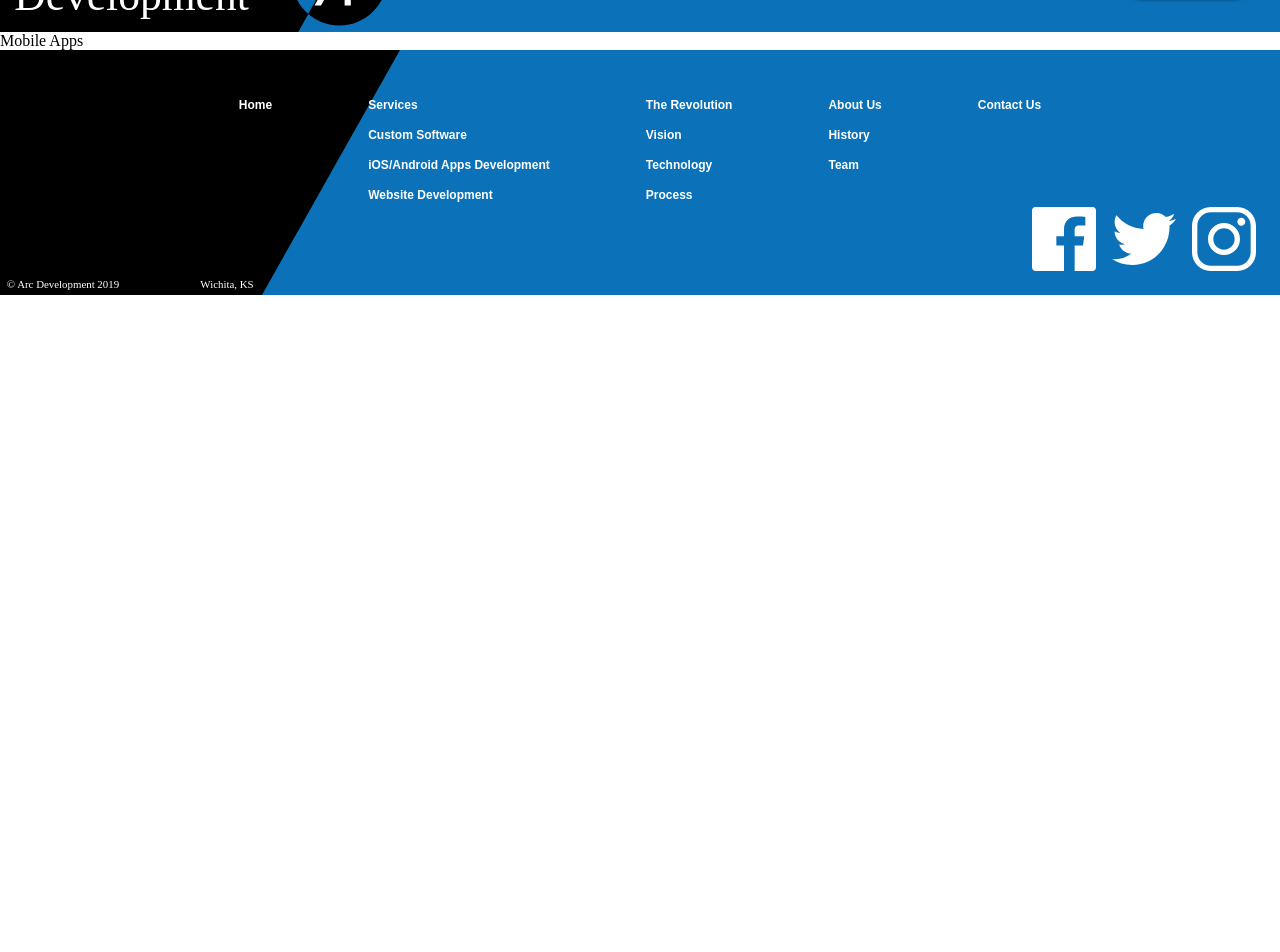
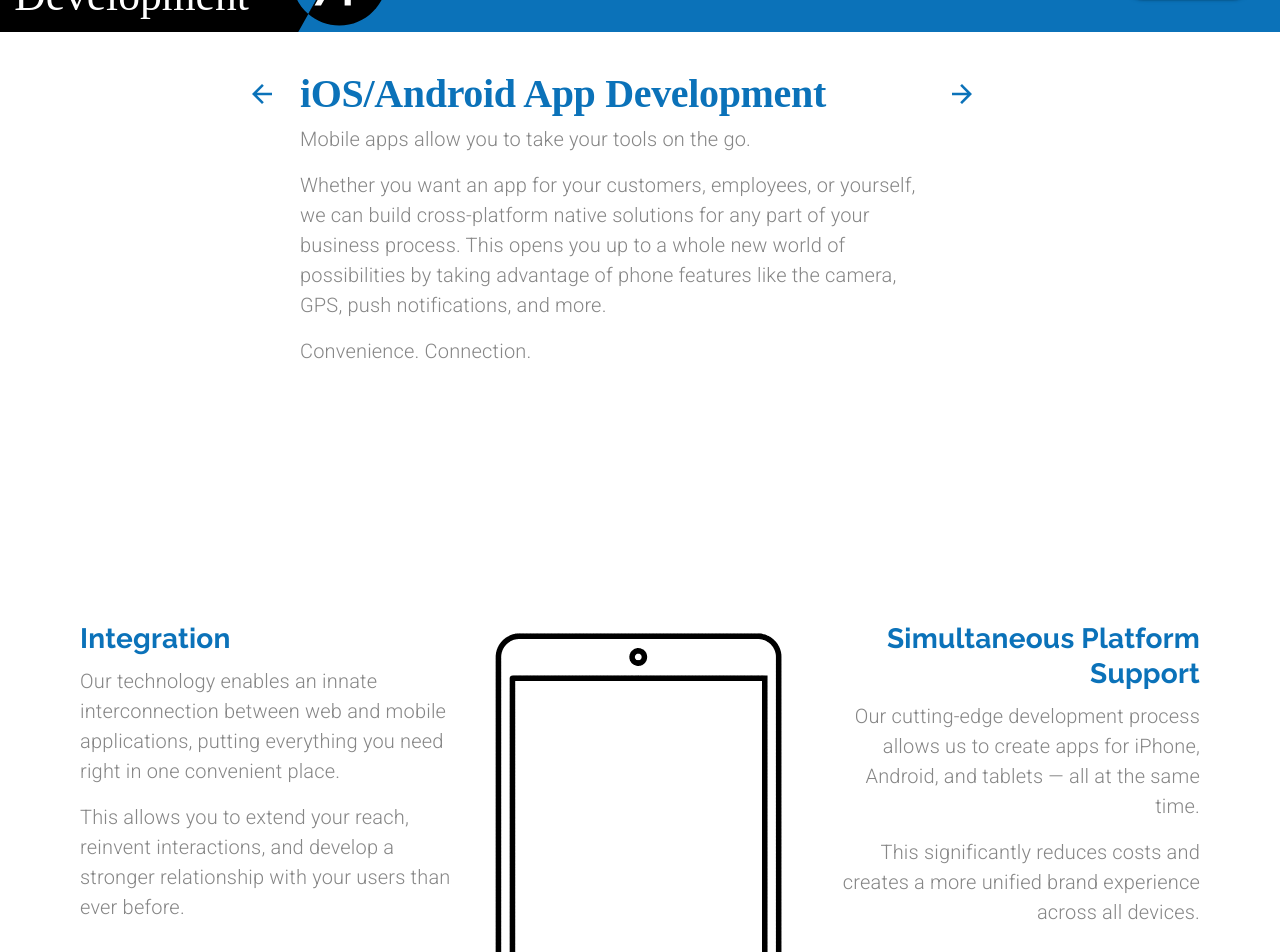
Before and after one commit to sudeen/React-With-MaterialUI, a React (Create React App) app: page /mobileapps in a window 1280 px wide. Shown: the part 80-1032 px from the top of the page. Before the commit the page ends 800 px from the top, so only its background shows below. Built offline with nearby package versions, Linux system fonts and the light colour scheme.

Commit message:
Completed Mobile apps page

```diff
--- a/src/components/App.js
+++ b/src/components/App.js
@@ -5,6 +5,7 @@
 import LandingPage from "./LandingPage";
 import Services from "./Services";
 import CustomSoftware from "./CustomSoftware";
+import MobileApps from "./MobileApps";
 
 import { ThemeProvider } from "@material-ui/styles";
 import theme from "./ui/Theme";
@@ -62,7 +63,13 @@
           <Route
             exact
             path="/mobileapps"
-            component={() => <div>Mobile Apps</div>}
+            render={props => (
+              <MobileApps
+                {...props}
+                setValue={setValue}
+                setSelectedIndex={setSelectedIndex}
+              />
+            )}
           />
           <Route exact path="/websites" component={() => <div>Websites</div>} />
           <Route
--- /dev/null
+++ b/src/components/MobileApps.js
@@ -0,0 +1,269 @@
+import React from "react";
+import Lottie from "react-lottie";
+import { Link } from "react-router-dom";
+import { makeStyles, useTheme } from "@material-ui/core/styles";
+import IconButton from "@material-ui/core/IconButton";
+import Grid from "@material-ui/core/Grid";
+import Typography from "@material-ui/core/Typography";
+import useMediaQuery from "@material-ui/core/useMediaQuery";
+import Hidden from "@material-ui/core/Hidden";
+
+import backArrow from "../assets/backArrow.svg";
+import forwardArrow from "../assets/forwardArrow.svg";
+import swiss from "../assets/swissKnife.svg";
+import access from "../assets/extendAccess.svg";
+import engagement from "../assets/increaseEngagement.svg";
+
+import integrationAnimation from "../animations/integrationAnimation/data.json";
+
+import CallToAction from "./ui/CallToAction";
+
+const useStyles = makeStyles(theme => ({
+  heading: {
+    maxWidth: "40em",
+  },
+  arrowContainer: {
+    marginTop: "0.5em",
+  },
+  rowContainer: {
+    paddingLeft: "5em",
+    paddingRight: "5em",
+    [theme.breakpoints.down("sm")]: {
+      paddingLeft: "1.5em",
+      paddingRight: "1.5em",
+    },
+  },
+}));
+
+export default function MobileApps(props) {
+  const classes = useStyles();
+  const theme = useTheme();
+  const matchesMD = useMediaQuery(theme.breakpoints.down("md"));
+  const matchesSM = useMediaQuery(theme.breakpoints.down("sm"));
+  const matchesXS = useMediaQuery(theme.breakpoints.down("xs"));
+
+  const defaultOptions = {
+    loop: true,
+    autoplay: true,
+    animationData: integrationAnimation,
+    rendererSettings: {
+      preserveAspectRatio: "xMidYMid slice",
+    },
+  };
+
+  return (
+    <Grid container direction="column">
+      <Grid
+        item
+        container
+        direction="row"
+        justify="center"
+        className={classes.rowContainer}
+        style={{ marginTop: matchesXS ? "1em" : "2em" }}
+      >
+        {/* Back arrow grid */}
+        <Hidden mdDown>
+          <Grid
+            item
+            className={classes.arrowContainer}
+            style={{ marginRight: "1em", marginLeft: "-3.5em" }}
+          >
+            <IconButton
+              component={Link}
+              to="/customsoftware"
+              style={{ backgroundColor: "transparent" }}
+              onClick={() => props.setSelectedIndex(1)}
+            >
+              <img
+                src={backArrow}
+                alt="Back to Custom Software Development Page"
+              />
+            </IconButton>
+          </Grid>
+        </Hidden>
+        {/* Main Contents */}
+        <Grid item container direction="column" className={classes.heading}>
+          <Grid item>
+            <Typography align={matchesMD ? "center" : undefined} variant="h2">
+              iOS/Android App Development
+            </Typography>
+          </Grid>
+          <Grid item>
+            <Typography
+              align={matchesMD ? "center" : undefined}
+              variant="body1"
+              paragraph
+            >
+              Mobile apps allow you to take your tools on the go.
+            </Typography>
+            <Typography
+              align={matchesMD ? "center" : undefined}
+              variant="body1"
+              paragraph
+            >
+              Whether you want an app for your customers, employees, or
+              yourself, we can build cross-platform native solutions for any
+              part of your business process. This opens you up to a whole new
+              world of possibilities by taking advantage of phone features like
+              the camera, GPS, push notifications, and more.
+            </Typography>
+            <Typography
+              align={matchesMD ? "center" : undefined}
+              variant="body1"
+              paragraph
+            >
+              Convenience. Connection.
+            </Typography>
+          </Grid>
+        </Grid>
+        <Hidden mdDown>
+          <Grid item className={classes.arrowContainer}>
+            <IconButton
+              component={Link}
+              to="/websites"
+              style={{ backgroundColor: "transparent" }}
+              onClick={() => props.setSelectedIndex(3)}
+            >
+              <img
+                src={forwardArrow}
+                alt="Forward to Website Development Page"
+              />
+            </IconButton>
+          </Grid>
+          {/* End of Grid Container that contains arrows and content */}
+        </Hidden>
+      </Grid>
+      {/* Integration section */}
+      <Grid
+        item
+        container
+        direction={matchesSM ? "column" : "row"}
+        className={classes.rowContainer}
+        style={{ marginTop: "15em", marginBottom: "15em" }}
+      >
+        <Grid item container direction="column" md>
+          <Grid item>
+            <Typography
+              align={matchesSM ? "center" : undefined}
+              variant="h4"
+              gutterBottom
+            >
+              Integration
+            </Typography>
+          </Grid>
+          <Grid item>
+            <Typography
+              align={matchesSM ? "center" : undefined}
+              variant="body1"
+              paragraph
+            >
+              Our technology enables an innate interconnection between web and
+              mobile applications, putting everything you need right in one
+              convenient place.
+            </Typography>
+            <Typography
+              align={matchesSM ? "center" : undefined}
+              variant="body1"
+              paragraph
+            >
+              This allows you to extend your reach, reinvent interactions, and
+              develop a stronger relationship with your users than ever before.
+            </Typography>
+          </Grid>
+        </Grid>
+        <Grid item md>
+          <Lottie options={defaultOptions} style={{ maxWidth: "20em" }} />
+        </Grid>
+        {/* Simultaneous block */}
+        <Grid item container direction="column" md>
+          <Grid item>
+            <Typography
+              align={matchesSM ? "center" : "right"}
+              variant="h4"
+              gutterBottom
+            >
+              Simultaneous Platform Support
+            </Typography>
+          </Grid>
+          <Grid item>
+            <Typography
+              align={matchesSM ? "center" : "right"}
+              variant="body1"
+              paragraph
+            >
+              Our cutting-edge development process allows us to create apps for
+              iPhone, Android, and tablets — all at the same time.
+            </Typography>
+            <Typography
+              align={matchesSM ? "center" : "right"}
+              variant="body1"
+              paragraph
+            >
+              This significantly reduces costs and creates a more unified brand
+              experience across all devices.
+            </Typography>
+          </Grid>
+        </Grid>
+      </Grid>
+      {/* Only ICONS Block  */}
+      <Grid
+        item
+        container
+        direction={matchesMD ? "column" : "row"}
+        className={classes.rowContainer}
+        style={{ marginBottom: "15em" }}
+      >
+        {/* Extend Functionality */}
+        <Grid item container direction="column" alignItems="center" md>
+          <Grid item>
+            <Typography align="center" variant="h4" gutterBottom>
+              Extend Functionality
+            </Typography>
+          </Grid>
+          <Grid item>
+            <img src={swiss} alt="swiss army knife" />
+          </Grid>
+        </Grid>
+        {/* Extend Access */}
+        <Grid
+          item
+          container
+          direction="column"
+          alignItems="center"
+          md
+          style={{
+            marginTop: matchesMD ? "10em" : 0,
+            marginBottom: matchesMD ? "10em" : 0,
+          }}
+        >
+          <Grid item>
+            <Typography align="center" variant="h4" gutterBottom>
+              Extend Access
+            </Typography>
+          </Grid>
+          <Grid item>
+            <img
+              src={access}
+              alt="tear-one-off sign"
+              style={{ maxWidth: matchesXS ? "20em" : "40em" }}
+            />
+          </Grid>
+        </Grid>
+        {/* Increase Engagement */}
+        <Grid item container direction="column" alignItems="center" md>
+          <Grid item>
+            <Typography align="center" variant="h4" gutterBottom>
+              Increase Engagement
+            </Typography>
+          </Grid>
+          <Grid item>
+            <img src={engagement} alt="app with notificaton" />
+          </Grid>
+        </Grid>
+      </Grid>
+      <Grid item>
+        <CallToAction setValue={props.setValue} />
+      </Grid>
+    </Grid>
+  );
+}
```
